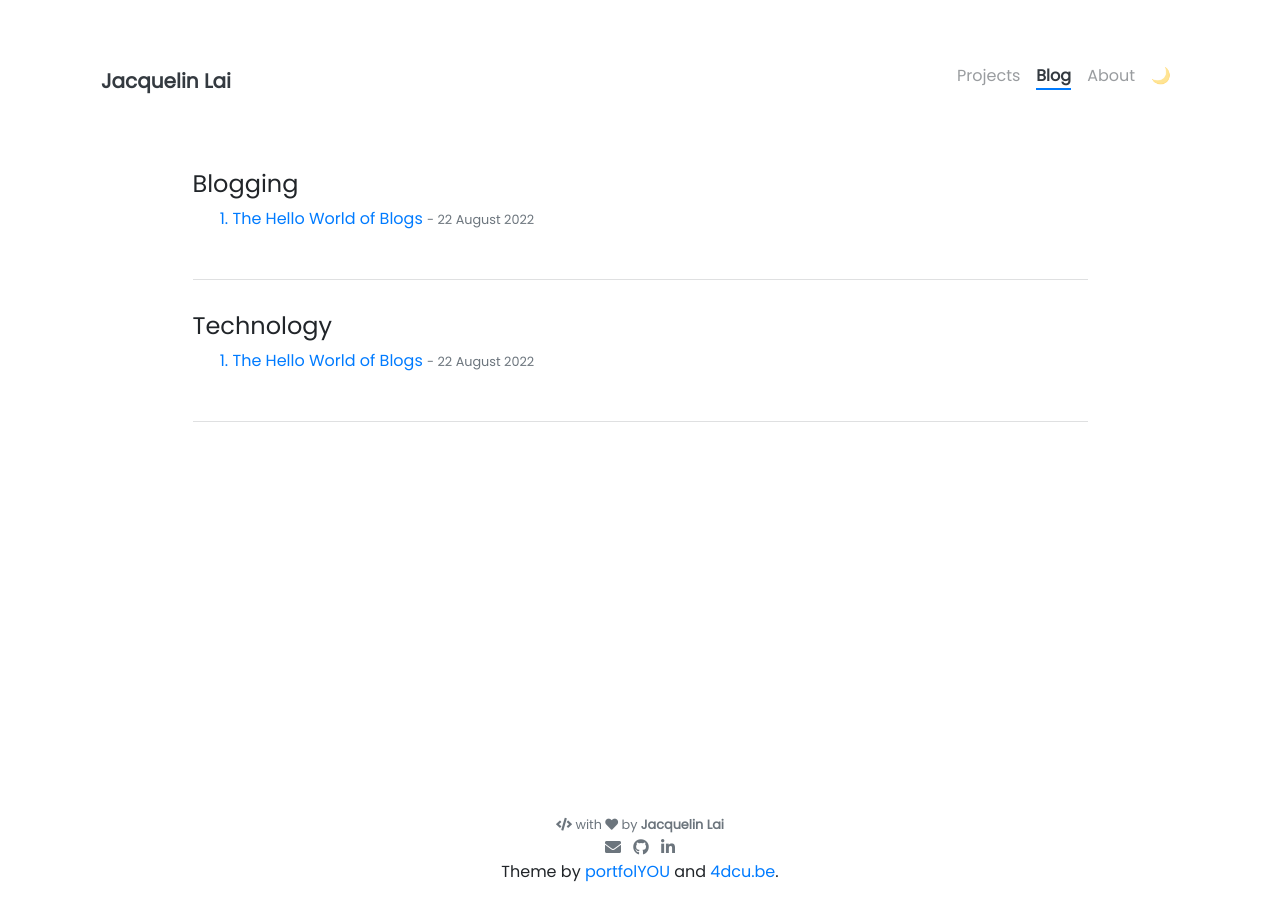
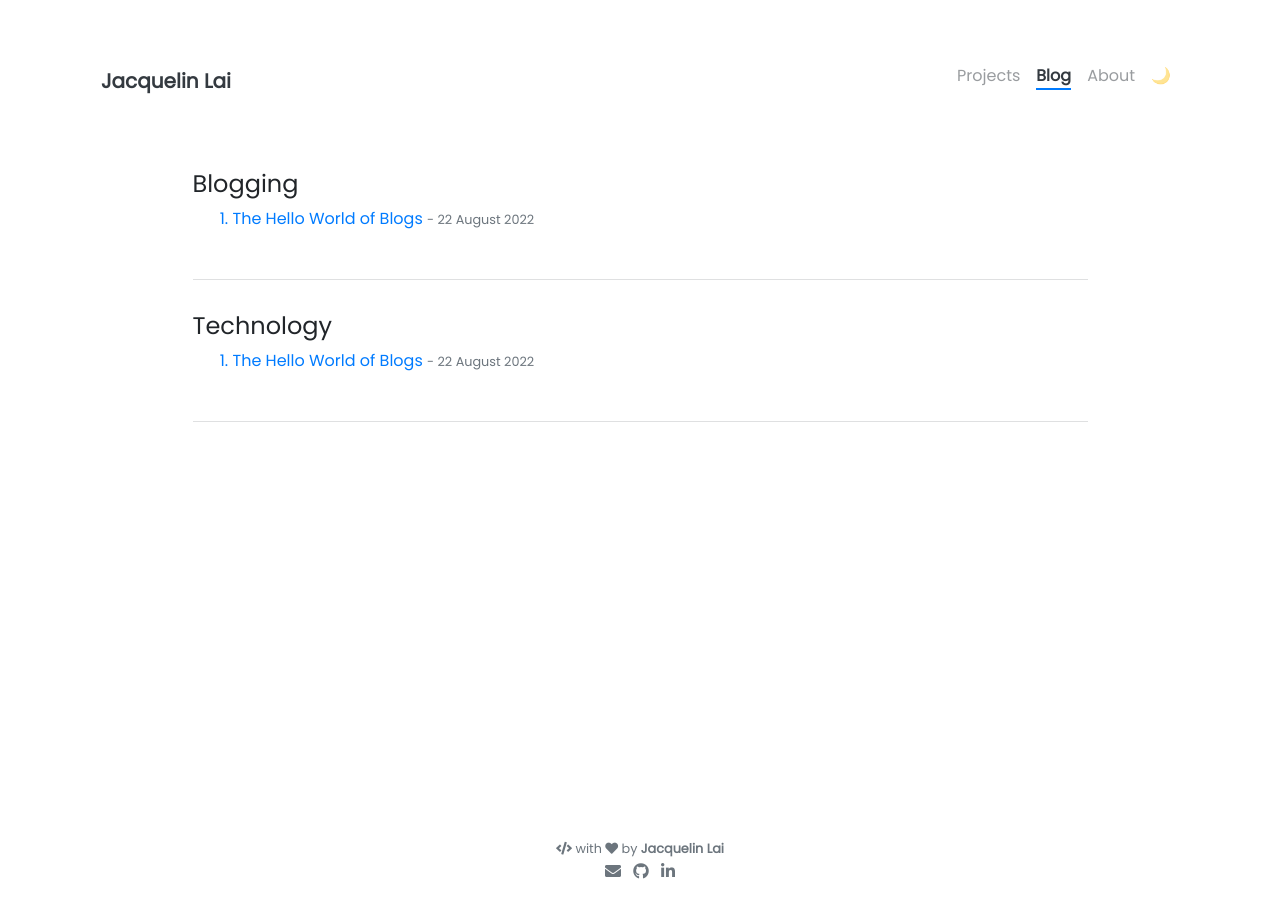
Before and after one commit to JacquelinLai/jacquelinlai.github.io, a Jekyll site: the page built from pages/tags.html, in a window 1280 px wide. Built offline with Jekyll 4.4.1, drawn with Linux system fonts in a browser that asks for light colours; nearby versions of some CDN libraries.

Commit message:
Change website icon & enable buymeacoffee & hide footer

```diff
--- a/_config.yml
+++ b/_config.yml
@@ -85,8 +85,8 @@ analytics:
 ### Buy me a coffee ###
 # See https://www.buymeacoffee.com/
 buymeacoffee:
-  enabled: false
-  username: your_username
+  enabled: true
+  username: jacquelinlai
   color: "#007bff"
   message: "Thank you for visiting."                    # Message to be displayed aside from the button for a few seconds.
   description: "Support me on Buy me a coffee!"
--- a/_includes/footer.html
+++ b/_includes/footer.html
@@ -7,7 +7,7 @@
 
   {% include social.html %}
 
-  Theme by <a href="https://github.com/YoussefRaafatNasry/portfolYOU">portfolYOU</a> and <a href="https://github.com/4dcu-be/4dcu.be">4dcu.be</a>.
+  <!-- Theme by <a href="https://github.com/YoussefRaafatNasry/portfolYOU">portfolYOU</a> and <a href="https://github.com/4dcu-be/4dcu.be">4dcu.be</a>. -->
 
 
 <!--
```
Also changed, not shown: assets/favicon.ico.
